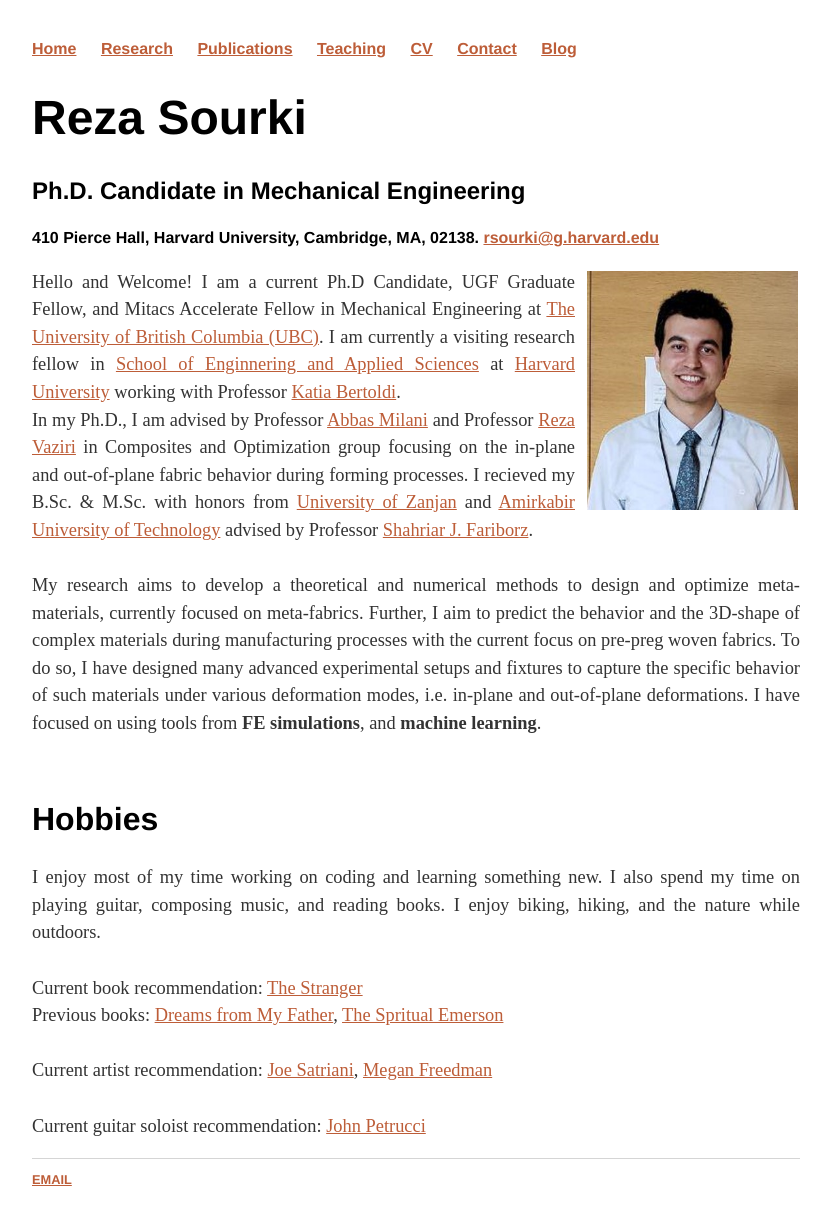
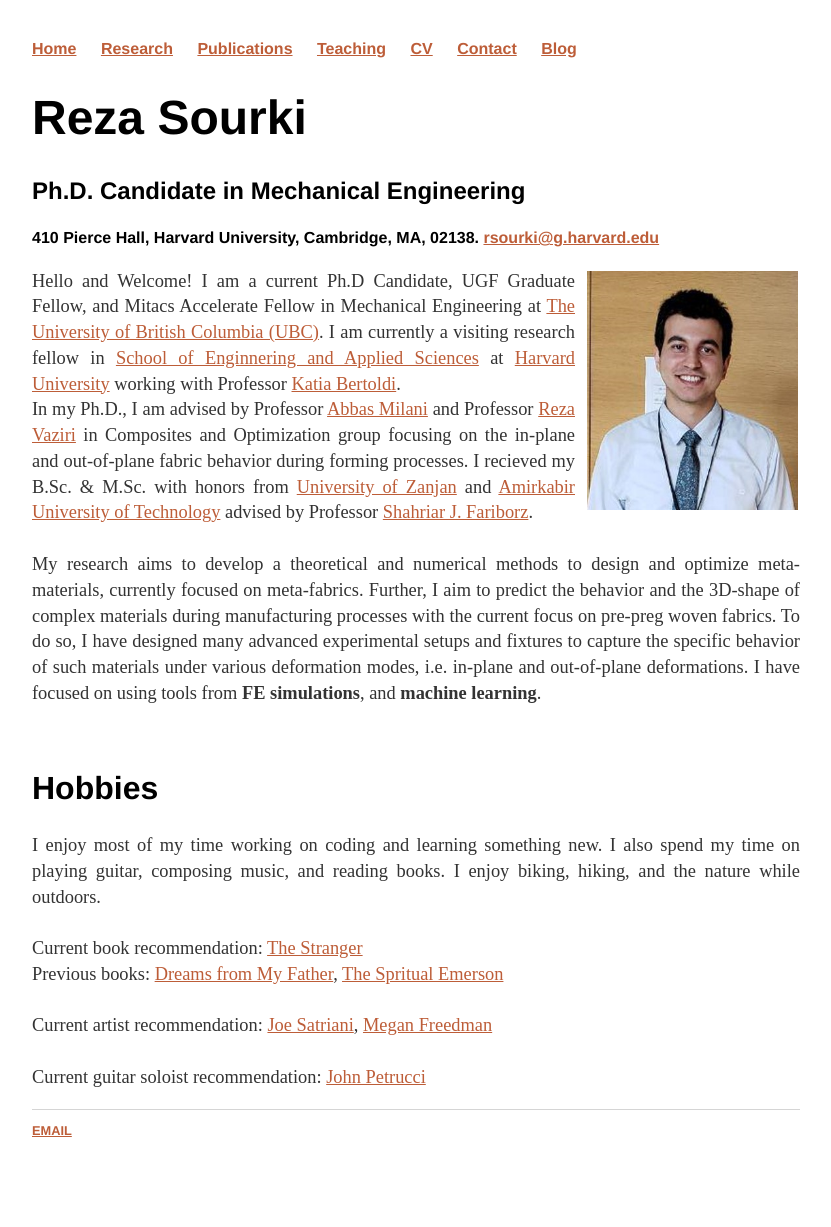
Before and after one commit to rsourki/rsourki.github.io, a Jekyll site: the page built from index.html, in a window 1280 px wide. Shown: the whole page, without its empty margins (224-1055 px from the left). Built offline with Jekyll 4.4.1, drawn with Linux system fonts in a browser that asks for light colours; after the commit the page ends 1178 px from its top, so only the background shows below that.

Commit message:
Update main.css

```diff
--- a/css/main.css
+++ b/css/main.css
@@ -37,7 +37,7 @@
 
 p {
     font-size: 1.15em;
-    line-height: 1.5em;
+    line-height: 1.4em;
     color: #333;
     text-align: justify; /* For Edge */
     text-align-last: left;
```
